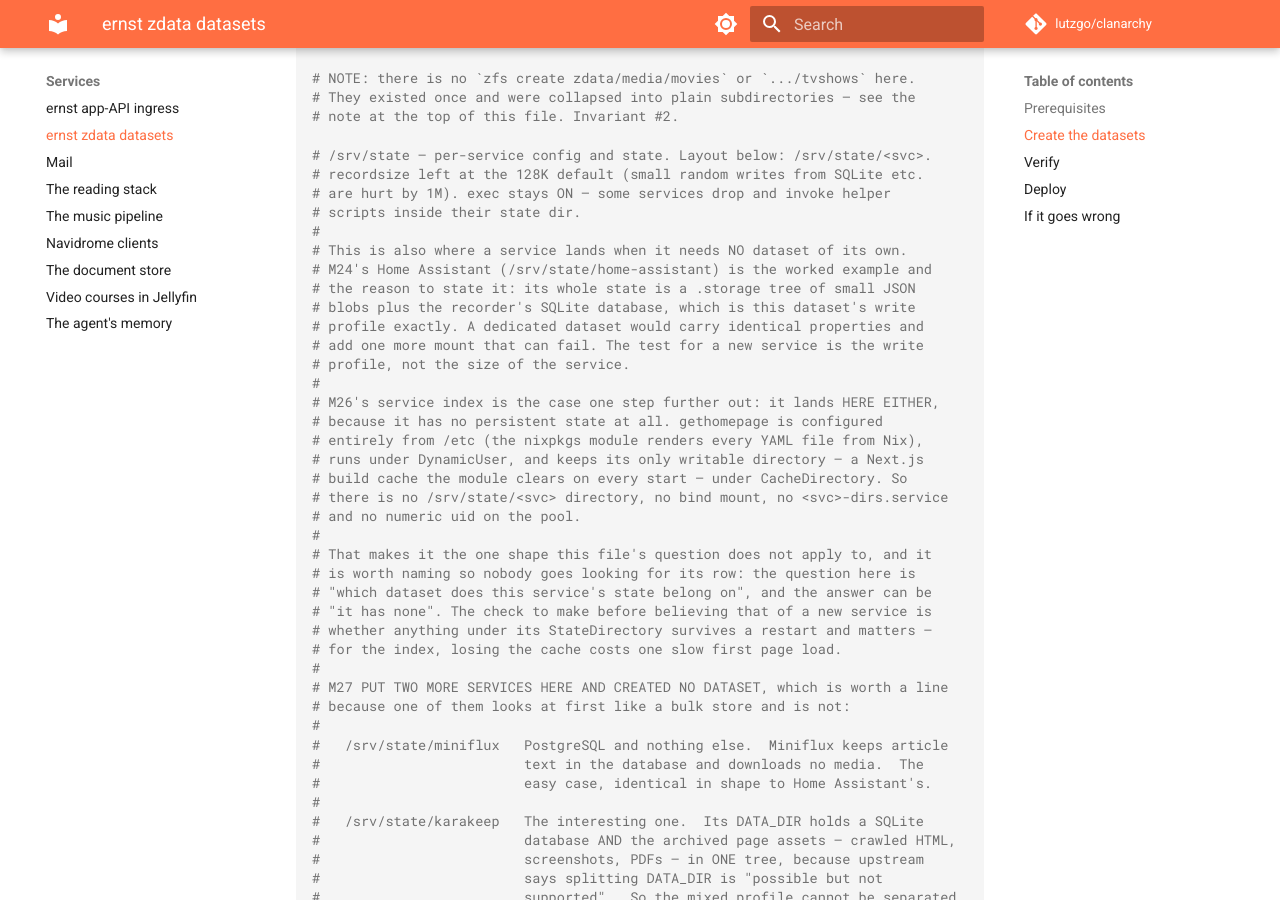
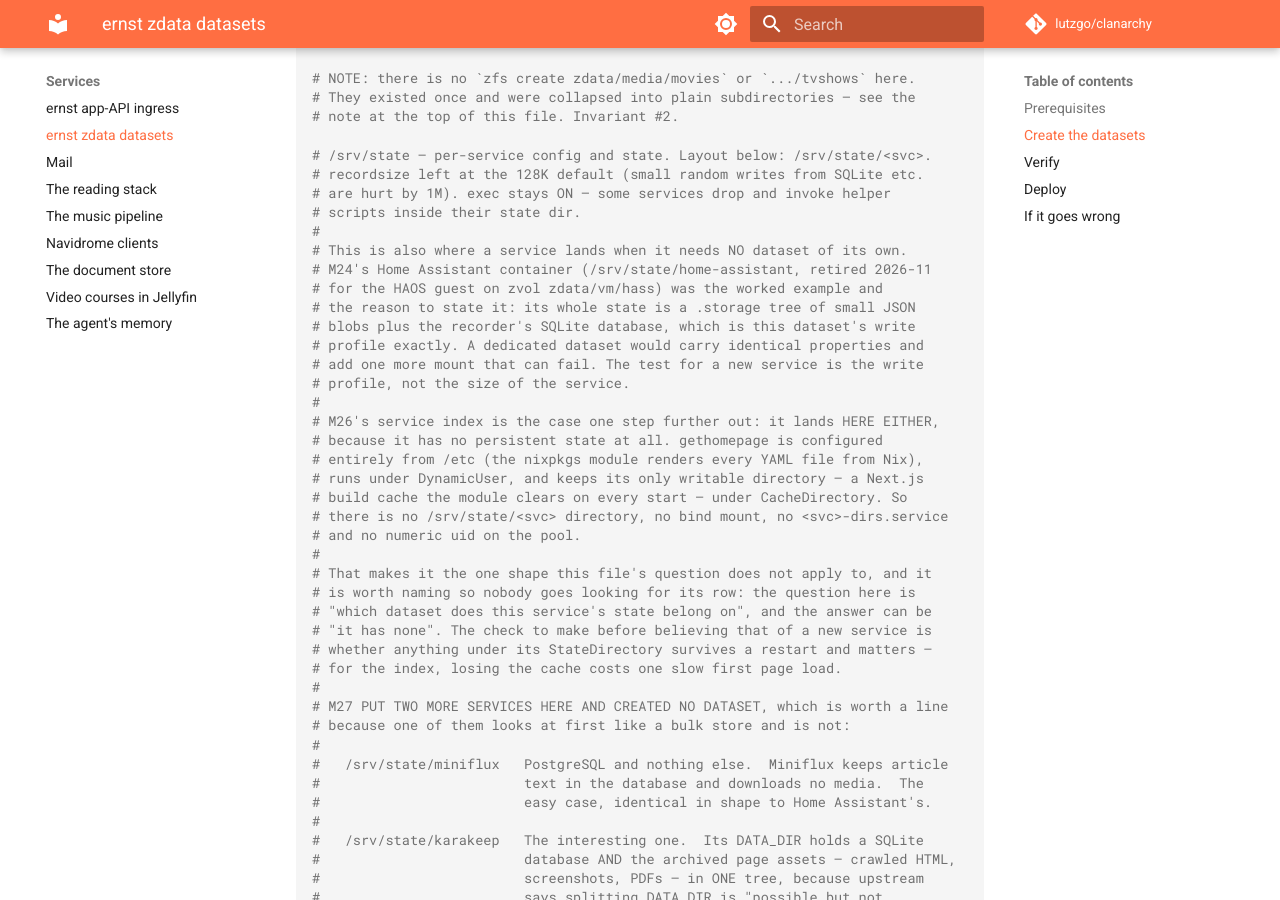
Before and after one commit to lutzgo/clanarchy, an MkDocs documentation site: the page built from docs/guides/ernst-zdata-datasets.md, in a window 1280 px wide and 900 px high, scrolled down 1185 px. Built offline with MkDocs 1.6.1 and Material for MkDocs 9.7.7, drawn with Linux system fonts in a browser that asks for light colours; comment, search, counter and statistics services are not loaded.

Commit message:
chore: the hass container is gone — local-ai bridge unit descriptions and docs follow the HAOS guest (#425)
Co-authored-by: Claude Opus 5.5 <noreply@anthropic.com>

```diff
--- a/docs/guides/ernst-zdata-datasets.md
+++ b/docs/guides/ernst-zdata-datasets.md
@@ -58,7 +58,8 @@ zfs create \
 # scripts inside their state dir.
 #
 # This is also where a service lands when it needs NO dataset of its own.
-# M24's Home Assistant (/srv/state/home-assistant) is the worked example and
+# M24's Home Assistant container (/srv/state/home-assistant, retired 2026-11
+# for the HAOS guest on zvol zdata/vm/hass) was the worked example and
 # the reason to state it: its whole state is a .storage tree of small JSON
 # blobs plus the recorder's SQLite database, which is this dataset's write
 # profile exactly. A dedicated dataset would carry identical properties and
```
Also changed, not shown: service-modules/local-ai.md (+1 -1 lines), 1 other file.
